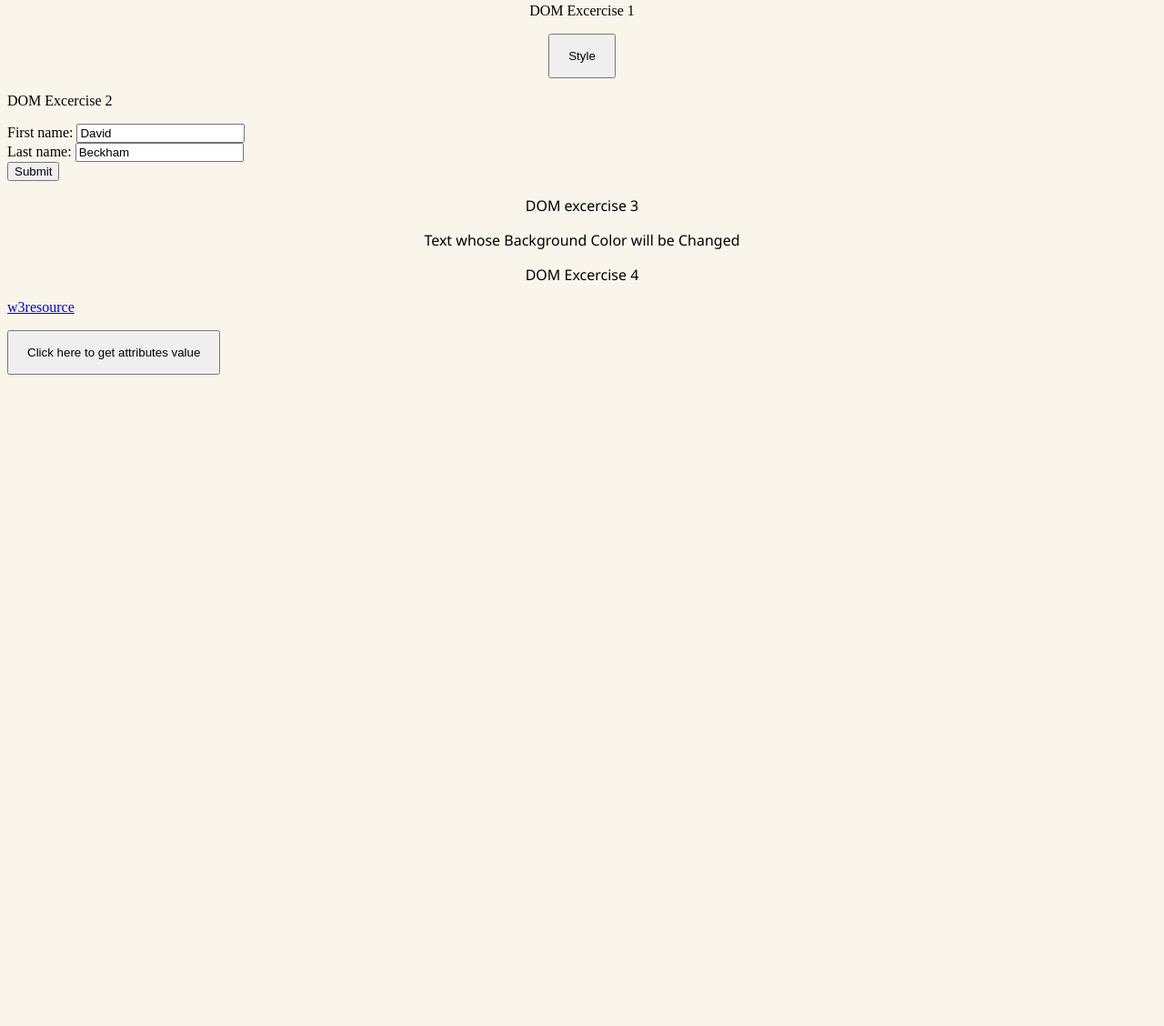
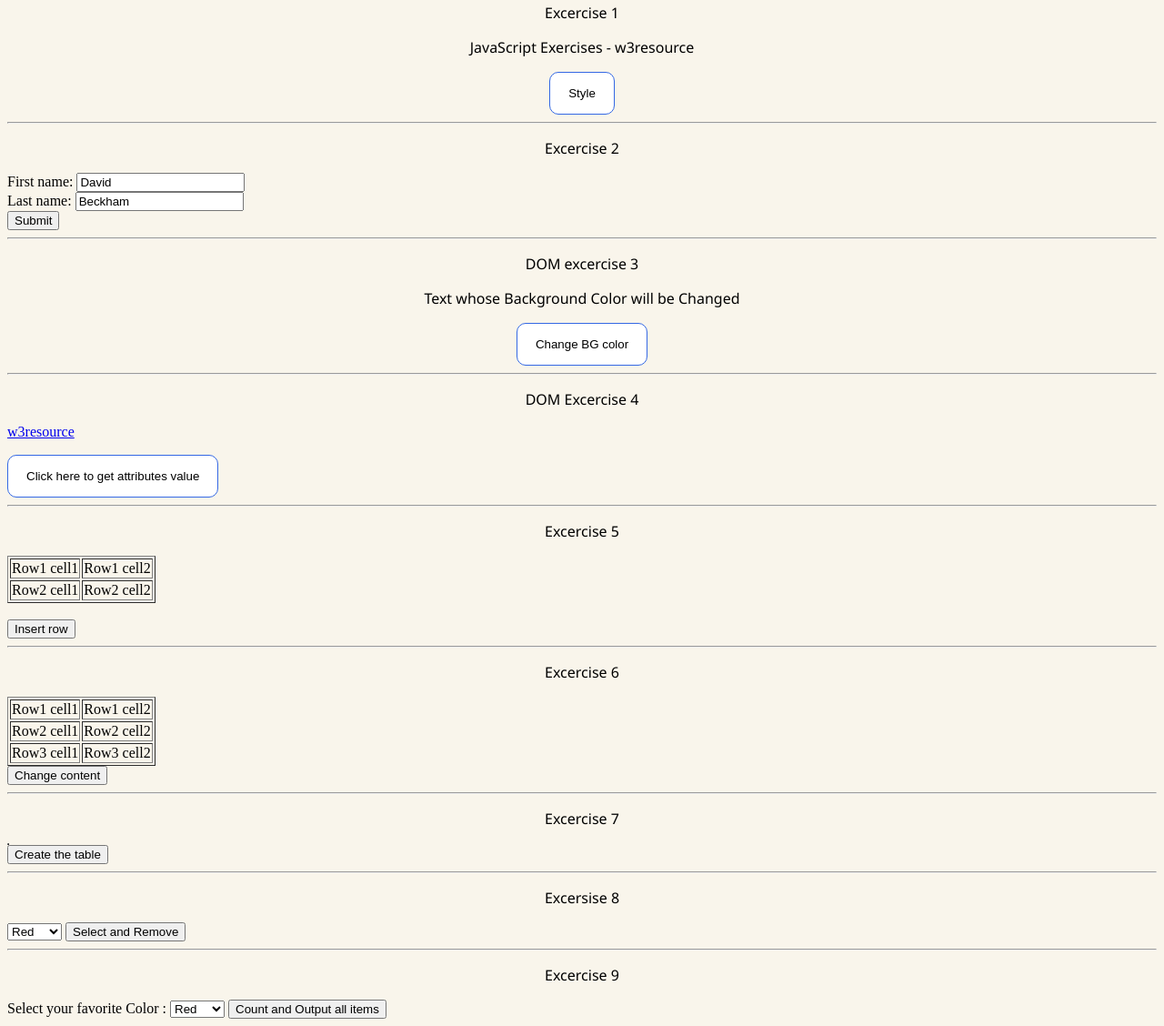
Before and after one commit to Nfon-Carl/DG-JAVASCRIPT-EXCERCISES, a plain HTML site: page index.html in a window 1280 px wide. Shown: the part 81-1209 px from the top of the page at 91% size. Before the commit the page ends 800 px from the top, so only its background shows below. Drawn offline with Linux system fonts and the light colour scheme.

```diff
--- a/ArrayExercise.js
+++ b/ArrayExercise.js
@@ -72,3 +72,22 @@ function join(input,seperator){
 
 
 //6 program which accept a number as input and insert dashes (-) between each two even numbers.
+
+function dashInsert(num){
+
+const str = num.toString();
+const result = [str[0]];
+
+for(let x=1; x<str.length; x++)
+  {
+    if((str[x-1]%2 === 0)&&(str[x]%2 === 0))
+     {
+      result.push('-', str[x]);
+     }
+    else
+     {
+      result.push(str[x]);
+     }
+  }
+console.log(result.join(''));
+}
--- a/DomExcercises.js
+++ b/DomExcercises.js
@@ -1,3 +1,52 @@
-function js_style(){
+let styleButton = document.querySelector("jsstyle");
+// let submitButton = document.querySelector("submitbtn")
+
+function changeState(){
+
+    if(state===1)
+    {
+        state=0
+        js_style(state)
+    }
+     if (state===0){
+        state=1
+        js_style(state)
+    }
+}
+
+function js_style(state)
+{
+//font styles added by JS:
+
+if (state === 1){
+
+
+ text.style.fontSize = "14pt";
+ text.style.fontFamily = "Comic Sans MS";
+ text.style.color = "green";
 
 }
+if (state===0){
+    text.style.fontSize = "10pt";
+    text.style.fontFamily = "Tahoma";
+    text.style.color = "black";
+}
+
+}
+
+
+function getFormvalue()
+{
+  let x=document.getElementById("form1");
+  for (let i=0;i<x.length;i++)
+  {
+   if (x.elements[i].value!='Submit')
+    {
+      console.log(x.elements[i].value);
+     }
+   }
+}
+
+
+
+styleButton.addEventListener("click", changeState);
--- a/index.html
+++ b/index.html
@@ -12,28 +12,38 @@
     <header>
     <p class="firsttext">JavaScript Exercises</p>
 </header>
-    <p class="one">DOM Excercise 1 </p>
+        <!-- Ex 1 -->
+    <p class="three">Excercise 1 </p>
+
+    <p class="three" id ='text'>JavaScript Exercises - w3resource</p>
 
     <div class="btn">
-        <button id="jsstyle" onclick="js_style()">Style</button>
+        <button id="jsstyle">Style</button>
     </div>
+<hr>
 
-    <p class="two">DOM Excercise 2</p>
+<!-- ex 2 -->
+    <p class="three">Excercise 2</p>
     <div class="form">
         <form id="form1" onsubmit="getFormvalue()">
             First name: <input type="text" name="fname" value="David"><br>
             Last name: <input type="text" name="lname" value="Beckham"><br>
-            <input type="submit" value="Submit">
+            <input type="submit" id="submitbtn" value="Submit">
             </form>
 
     </div>
+<hr>
+    <!-- ex 3 -->
 
-    <!-- ex 3 -->
     <p class="three">DOM excercise 3</p>
     <div>
         <p class="text3">Text whose Background Color will be Changed</p>
+        <div class="btn">
+            <button id="">Change BG color</button>
+        </div>
+
     </div>
-
+<hr>
         <!-- ex 4 -->
 
         <p class="three">DOM Excercise 4</p>
@@ -43,6 +53,72 @@
                 <button onclick="getAttributes()">Click here to get attributes value</button>
 
         </div>
+<hr>
+        <!-- ex 5 -->
+        <p class="three">Excercise 5</p>
+        <div>
+            <table id="sampleTable" border="1">
+                <tr><td>Row1 cell1</td>
+                <td>Row1 cell2</td></tr>
+                <tr><td>Row2 cell1</td>
+                <td>Row2 cell2</td></tr>
+                </table><br>
+                <input type="button" onclick="insert_Row()" value="Insert row">
+        </div>
+<hr>
+        <!-- ex 6 -->
+        <p class="three">Excercise 6</p>
+        <div>
+            <table id="myTable" border="1">
+                <tr><td>Row1 cell1</td>
+                <td>Row1 cell2</td></tr>
+                <tr><td>Row2 cell1</td>
+                <td>Row2 cell2</td></tr>
+                <tr><td>Row3 cell1</td>
+                <td>Row3 cell2</td></tr>
+                </table><form>
+                <input type="button" onclick="changeContent()" value="Change content">
+        </div>
+<hr>
+        <!-- ex 7 -->
+        <p class="three">Excercise 7</p>
+        <div>
+            <table id="myTable" border="1">
+            </table><form>
+            <input type="button" onclick="createTable()" value="Create the table">
+            </form>
+        </div>
+<hr>
+        <!-- ex 8 -->
+        <p class="three">Excersise 8</p>
+        <div>
+            <form>
+                <select id="colorSelect">
+                <option>Red</option>
+                <option>Green</option>
+                <option>White</option>
+                <option>Black</option>
+                </select>
+                <input type="button" onclick="removecolor()" value="Select and Remove">
+                </form>
+        </div>
+<hr>
+        <!-- Ex 9 -->
+        <p class="three">Excercise 9</p>
+        <div>
+            <form>
+                Select your favorite Color :
+                <select id="mySelect">
+                <option>Red</option>
+                <option>Green</option>
+                <option>Blue</option>
+                <option>White</option>
+                </select>
+                <input type="button" onclick="getOptions()" value="Count and Output all items">
+                </form>
+
+        </div>
+
     <script src="/DomExcercises.js"></script>
     <script src="/ArrayExercise.js"></script>
 </body>
--- a/style.css
+++ b/style.css
@@ -1,5 +1,5 @@
 header{
-    background-color: #1C3879;
+    background-color: #3468e4;
     color: aliceblue;
     margin:0px;
     height: 50px;
@@ -28,6 +28,9 @@ body{
 button{
     padding: 15px 20px;
     font-size: 10pxs;
+    border: 1px solid #3468e4;
+    border-radius: 10px;
+    background-color: white;
 }
 
 .one{
@@ -45,3 +48,8 @@ button{
     font-family: 'Segoe UI', Tahoma, Geneva, Verdana, sans-serif;
 
 }
+
+button:hover{
+    background-color: #3468e4;
+    color: white;
+}
```
